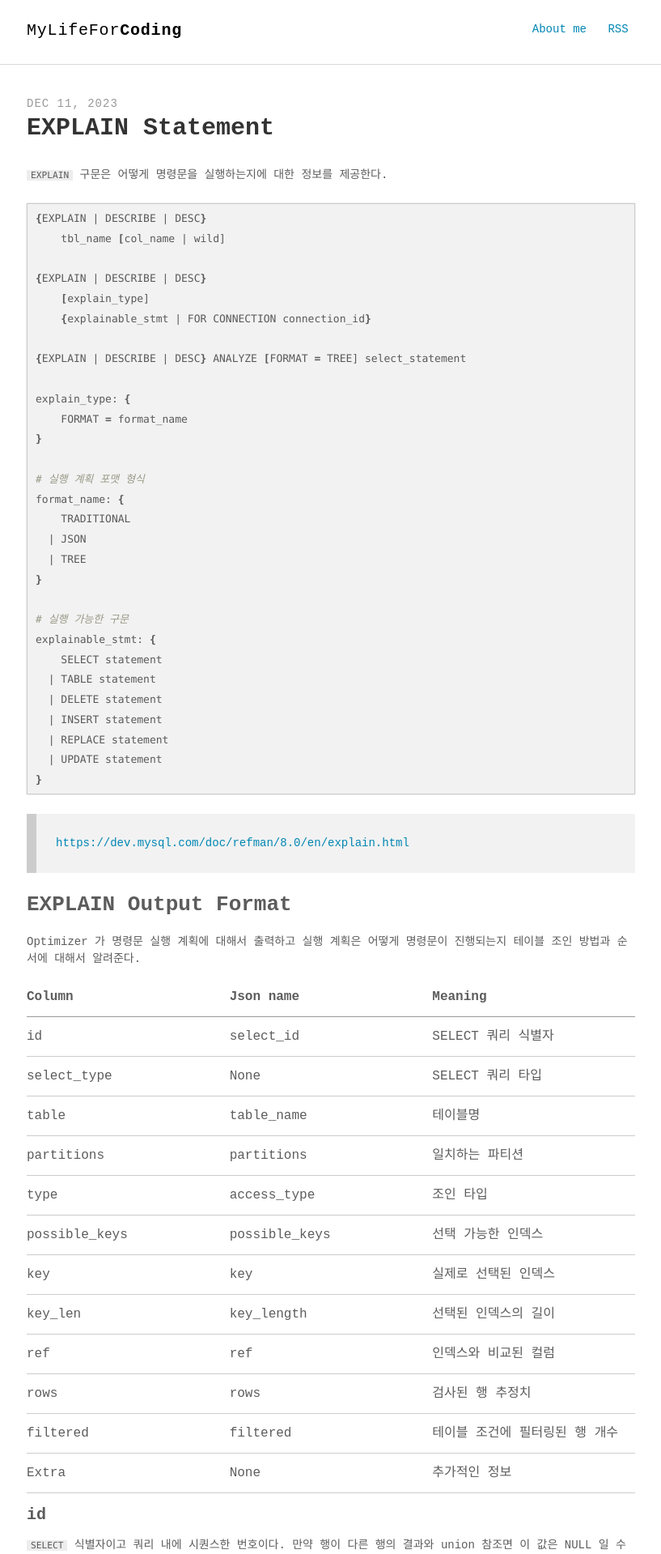
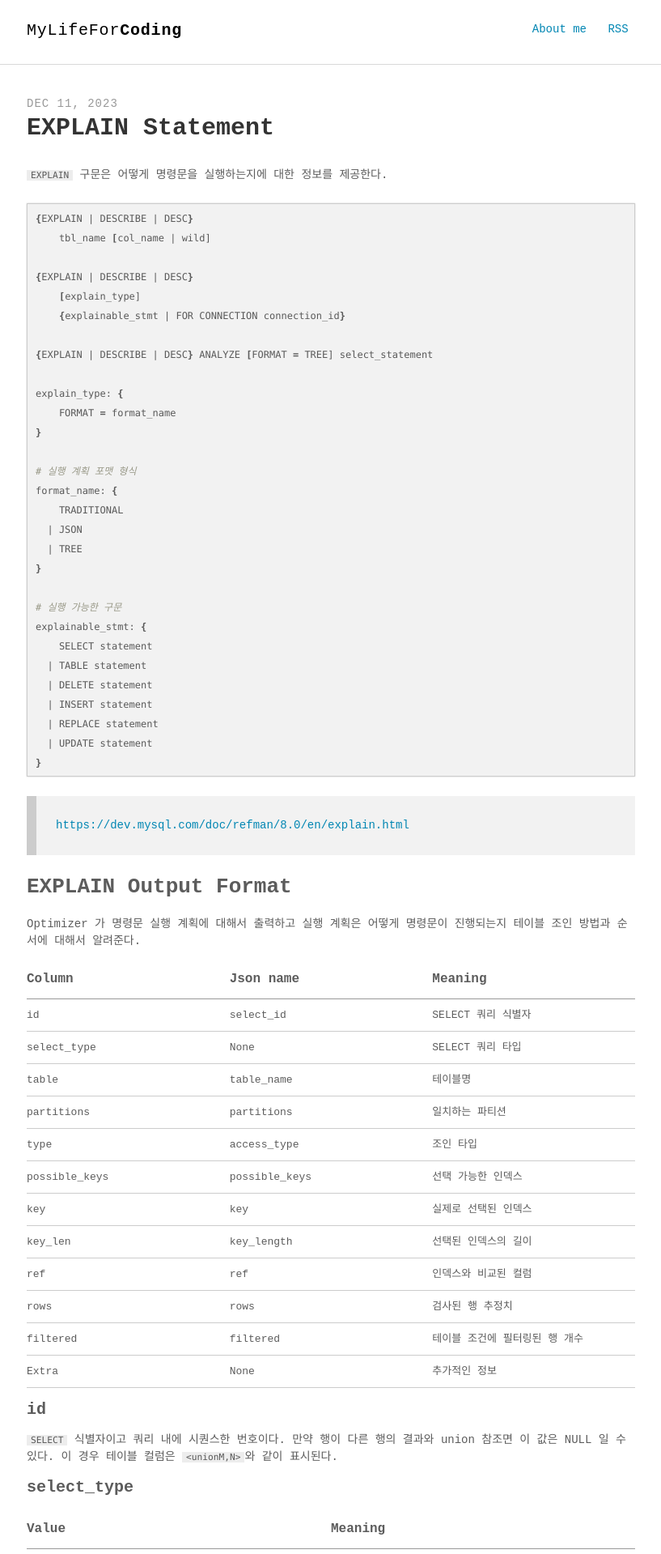
Before and after one commit to mangchhe/mangchhe.github.io, a Jekyll site: the page built from _posts/2023-12-11-explain-statement.md, in a window 1280 px wide. Shown: the top 1919 px of the page at 81% size, without its empty margins (231-1048 px from the left). Built offline with Jekyll 4.4.1, drawn with Linux system fonts in a browser that asks for light colours; some web fonts are replaced.

Commit message:
update: _syntax-highlighting.scss, _tables.scss

```diff
--- a/assets/scss/_syntax-highlighting.scss
+++ b/assets/scss/_syntax-highlighting.scss
@@ -28,7 +28,7 @@
     code {
       white-space: pre;
       padding: 0 !important;
-      font-size: 13px;
+      font-size: 12px;
 
       * {
         white-space: nowrap; // this sets all children inside to nowrap
--- a/assets/scss/base/_tables.scss
+++ b/assets/scss/base/_tables.scss
@@ -11,6 +11,7 @@ th {
   font-weight: 600;
   padding: $small-spacing 0;
   text-align: left;
+  font-size: 16px;
 }
 
 td {
@@ -19,7 +20,7 @@ td {
 }
 
 tr,
-td,
-th {
+td {
   vertical-align: middle;
+  font-size: 13px;
 }
```
